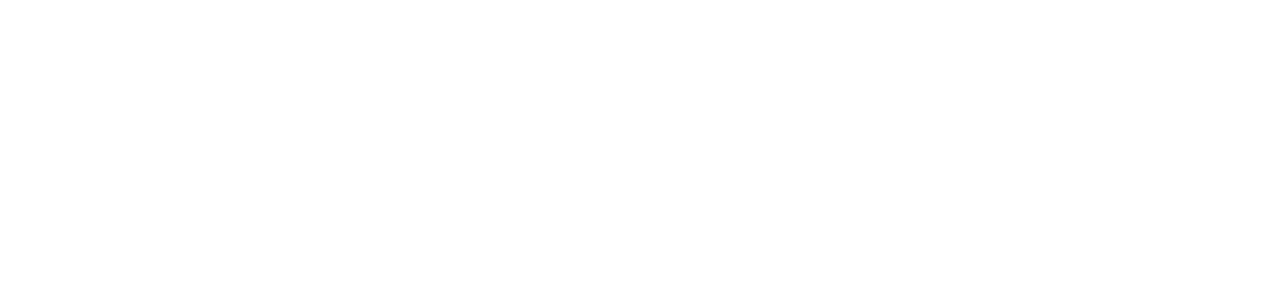
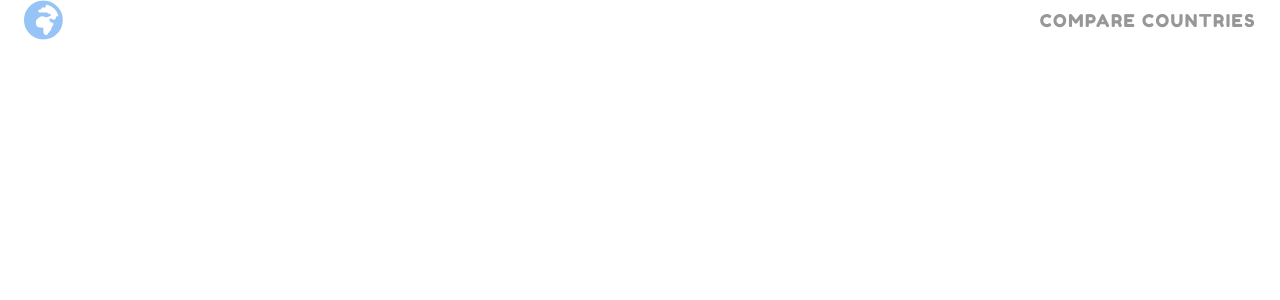
Before and after one commit to qvistdev09/compare-countries, a React (Vite) app: page / in a window 1280 px wide. Shown: the top 300 px of the page. Built offline with nearby package versions, Linux system fonts and the light colour scheme.

Commit message:
Create apptitle component

```diff
--- a/src/App.tsx
+++ b/src/App.tsx
@@ -1,8 +1,13 @@
 import "./styles/utilities.css";
 import "./styles/style.css";
+import AppTitle from "./components/AppTitle";
 
 function App() {
-  return <div></div>;
+  return (
+    <div>
+      <AppTitle />
+    </div>
+  );
 }
 
 export default App;
--- /dev/null
+++ b/src/components/AppTitle/AppTitle.tsx
@@ -0,0 +1,8 @@
+export default function AppTitle() {
+  return (
+    <div className="flex-row align-center justify-between m-bottom-small screen-small-no-m-bottom screen-small-m-left">
+      <i className="fas h1-icon fa-globe-africa screen-small-m-right"></i>
+      <h1 className="screen-small-m-right">COMPARE COUNTRIES</h1>
+    </div>
+  );
+}
--- /dev/null
+++ b/src/components/AppTitle/index.tsx
@@ -0,0 +1,3 @@
+import AppTitle from "./AppTitle";
+
+export default AppTitle;
```
